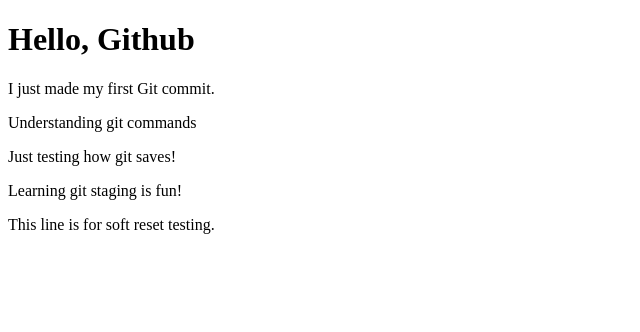
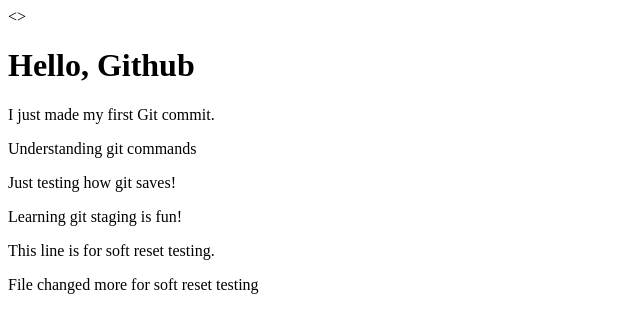
Before and after one commit to Yugal88943/MyFirstSite, a plain HTML site: page index.html in a window 1280 px wide. Shown: the whole page, without its empty margins (0-640 px from the left). Drawn offline with Linux system fonts and the light colour scheme.

Commit message:
Project Latest Version Added

```diff
--- a/index.html
+++ b/index.html
@@ -5,13 +5,15 @@
     <title>My First Website</title>
 </head>
 
-<body>
+<>
     <h1>Hello, Github</h1>
     <p>I just made my first Git commit.</p>
     <p>Understanding git commands</p>
     <p>Just testing how git saves!</p>
     <p>Learning git staging is fun!</p>
     <p>This line is for soft reset testing.</p>
-</body>
+    <p>File changed more for soft reset testing</p>
+
+    </body>
 
 </html>
```
